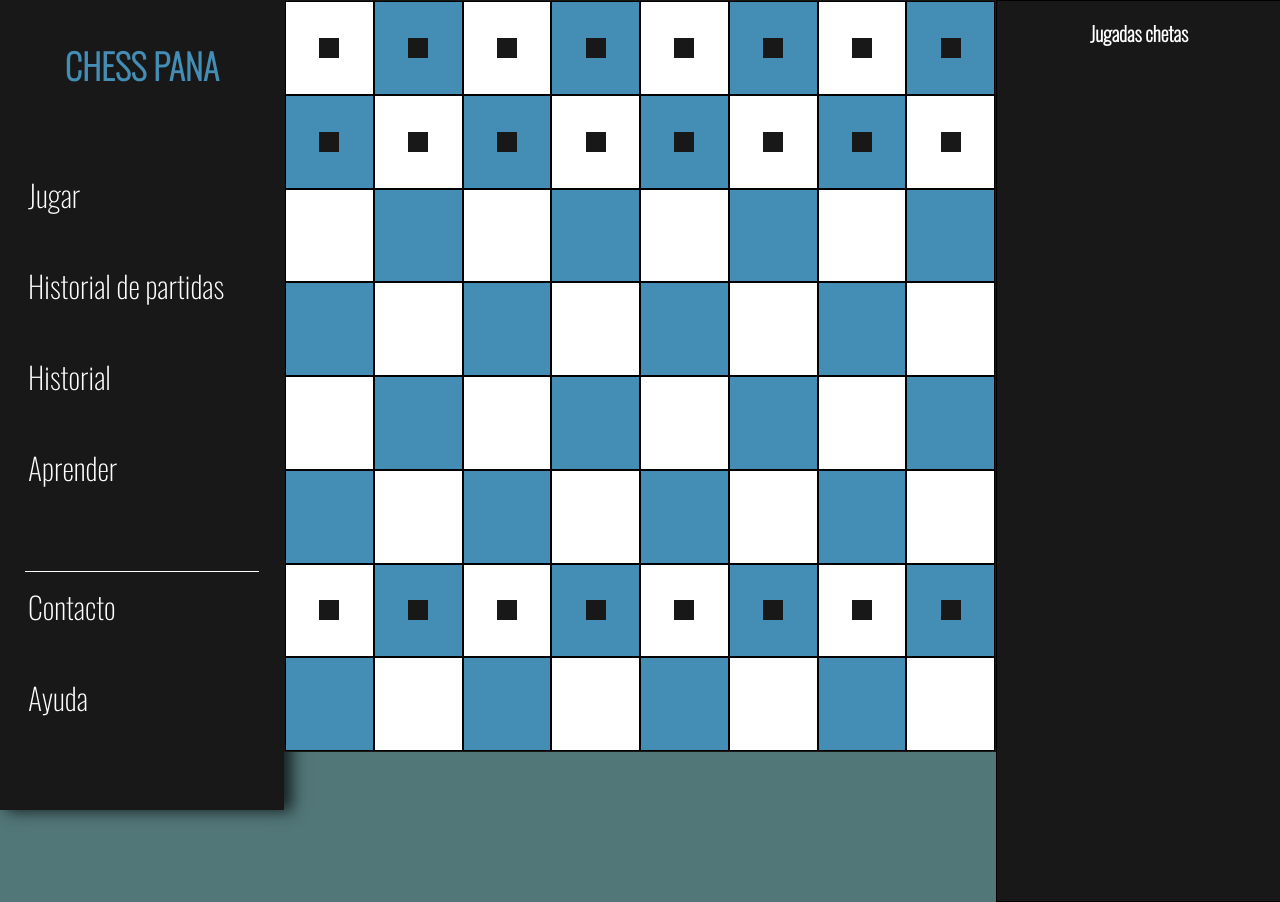
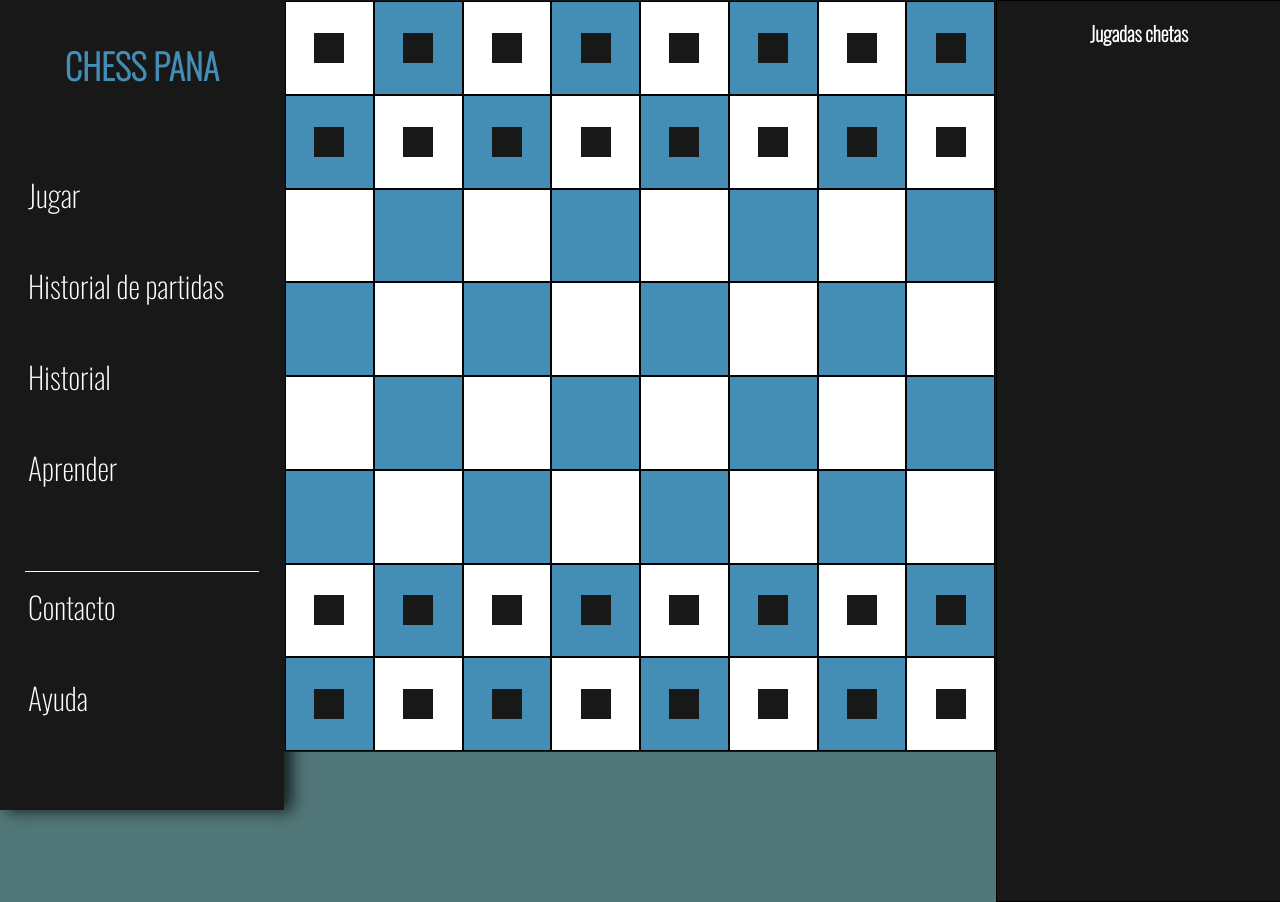
Before and after one commit to ivan-burgio/proyecto-chess, a website: page index.html in a window 1280 px wide. Drawn offline with nearby package versions, Linux system fonts and the light colour scheme; files that its build step writes are made by us from their sources.

Commit message:
A dont wanna play more games play more games

```diff
--- a/src/js/index.js
+++ b/src/js/index.js
@@ -3,14 +3,28 @@
 tablero();
 Partidas();
 
-const Chess = document.querySelector('.chess');
-const Plays = document.querySelector('.plays');
-const Piezas = document.getElementsByClassName('.piezas')
+const piezas = document.getElementsByClassName('piezas');
 
 //Create events
 
 
-Piezas.addEventListener('onclick', ChangeDiv());
+//Itero sobre la lista para poder agregar un EventListener a cada objeto
+for( let i = 0; i < piezas.length; i++ ) {
+
+    piezas[i].addEventListener("click", function() {
+        //Selecciono el div por la clase
+        console.log('Te tengo...');
+        /*
+
+        La idea es que el div seleccionado se añide a la casilla seleccionada por el valor de su clase.
+        Pero pimba, un asadito, toy todo sucio asi que me wua a bañar y a teneder la cama jeje.
+        PD: Ifier si ves esto sos tremendo puto que nunca se mete al proyecto y tas re deja tirado como el Lock
+
+        */
+
+    });
+
+};
 
 
 
@@ -33,9 +47,9 @@ function tablero() {
 
                 //Create parts
 
-                const piezas = document.createElement('DIV');
-                piezas.classList.add('piezas');
-                Casillas.appendChild(piezas);
+                const piezas2 = document.createElement('DIV');
+                piezas2.classList.add('piezas', 'white');
+                Casillas.appendChild(piezas2);
 
             };
 
@@ -49,9 +63,9 @@ function tablero() {
 
                 //Create parts
 
-                const piezas = document.createElement('DIV');
-                piezas.classList.add('piezas');
-                Casillas.appendChild(piezas);
+                const piezas2 = document.createElement('DIV');
+                piezas2.classList.add('piezas', 'white', 'peones');
+                Casillas.appendChild(piezas2);
 
             };
 
@@ -101,9 +115,9 @@ function tablero() {
 
                 //Create parts
 
-                const piezas = document.createElement('DIV');
-                piezas.classList.add('piezas');
-                Casillas.appendChild(piezas);
+                const piezas2 = document.createElement('DIV');
+                piezas2.classList.add('piezas', 'black', 'peones');
+                Casillas.appendChild(piezas2);
             };
 
         } else if (i <= 8) {
@@ -117,7 +131,7 @@ function tablero() {
                 //Create parts
 
                 const piezas2 = document.createElement('DIV');
-                piezas2.classList.add('piezas2');
+                piezas2.classList.add('piezas', 'black');
                 Casillas.appendChild(piezas2);
 
             };
--- a/src/scss/layout/_piezas.scss
+++ b/src/scss/layout/_piezas.scss
@@ -1,8 +1,8 @@
 @use 'base/variables' as v;
 
 .piezas {
-    width: 2rem;
+    width: 3rem;
     margin: 0px auto;
-    height: 2rem;
+    height: 3rem;
     background-color: v.$negro;
-}
+};
```
Also changed, not shown: build/css/app.css, build/js/index.js, 1 other file.
